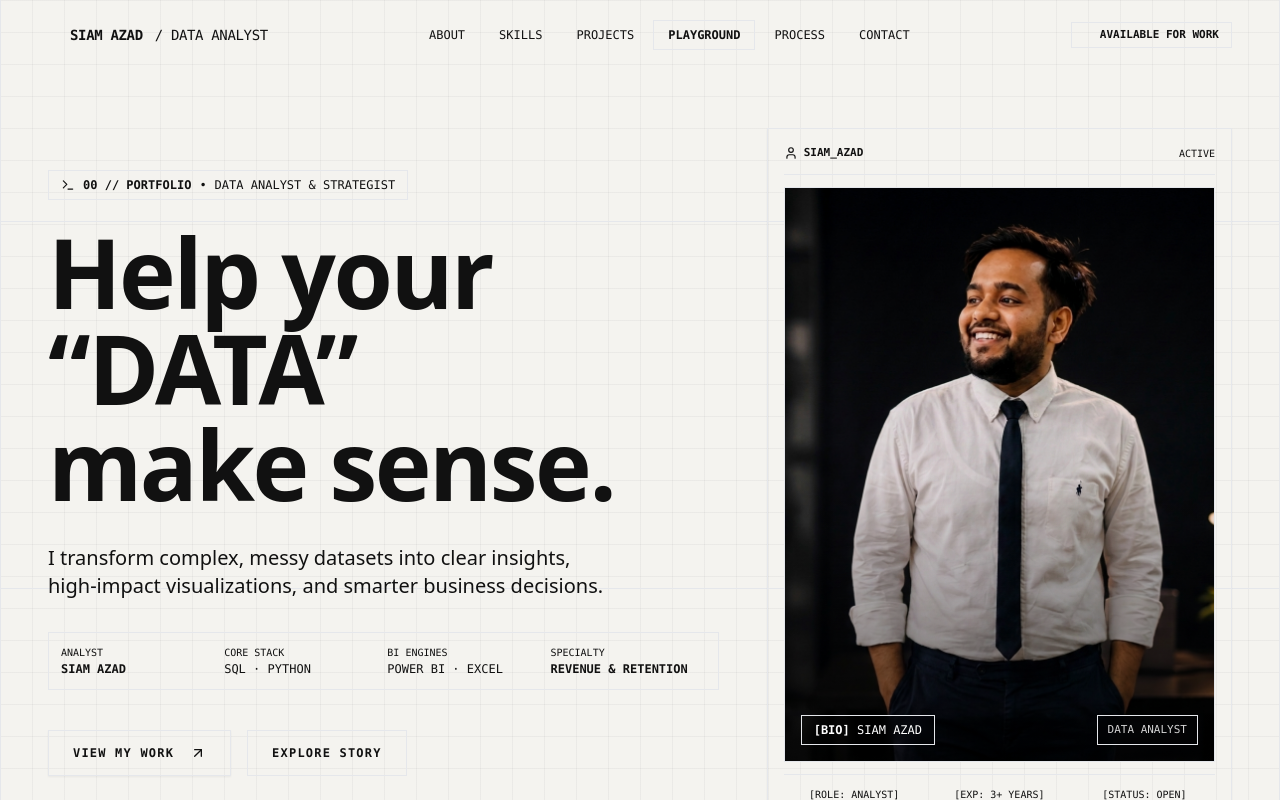
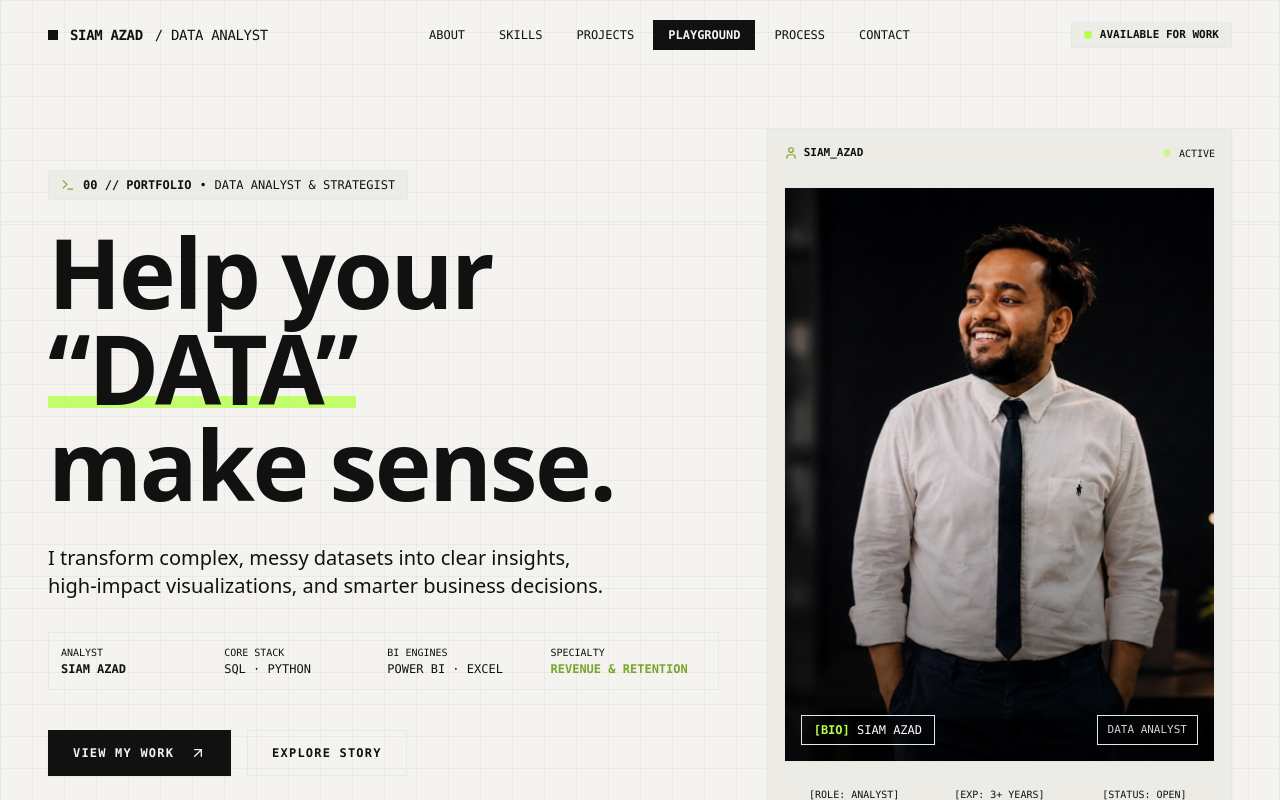
Before and after one commit to Siaman-utd/portfolio-website, a Next.js app: page / in a window 1280 px wide. Shown: the top 800 px of the page. Built offline with nearby package versions, Linux system fonts and the light colour scheme.

Commit message:
Map global css variable to tailwind config colors

```diff
--- a/tailwind.config.js
+++ b/tailwind.config.js
@@ -1,16 +1,22 @@
 /** @type {import('tailwindcss').Config} */
 module.exports = {
   content: [
-    "./app/**/*.{js,ts,jsx,tsx,mdx}",
-    "./pages/**/*.{js,ts,jsx,tsx,mdx}",
-    "./components/**/*.{js,ts,jsx,tsx,mdx}",
-    "./src/**/*.{js,ts,jsx,tsx,mdx}",
-    "./ui/**/*.{js,ts,jsx,tsx,mdx}",
-    "./data/**/*.{js,ts,jsx,tsx,mdx}",
-    "./lib/**/*.{js,ts,jsx,tsx,mdx}",
+    "./src/app/**/*.{js,ts,jsx,tsx,mdx}",
+    "./src/components/**/*.{js,ts,jsx,tsx,mdx}",
+    "./src/data/**/*.{js,ts,jsx,tsx,mdx}",
+    "./src/lib/**/*.{js,ts,jsx,tsx,mdx}",
   ],
   theme: {
-    extend: {},
+    extend: {
+      colors: {
+        // This maps your template's custom green CSS variables into Tailwind!
+        "data-green": "var(--data-green)",
+        "data-green-dark": "var(--data-green-dark)",
+        primary: "var(--primary)",
+        surface: "var(--surface)",
+        background: "var(--background)",
+      },
+    },
   },
   plugins: [],
 }
```
